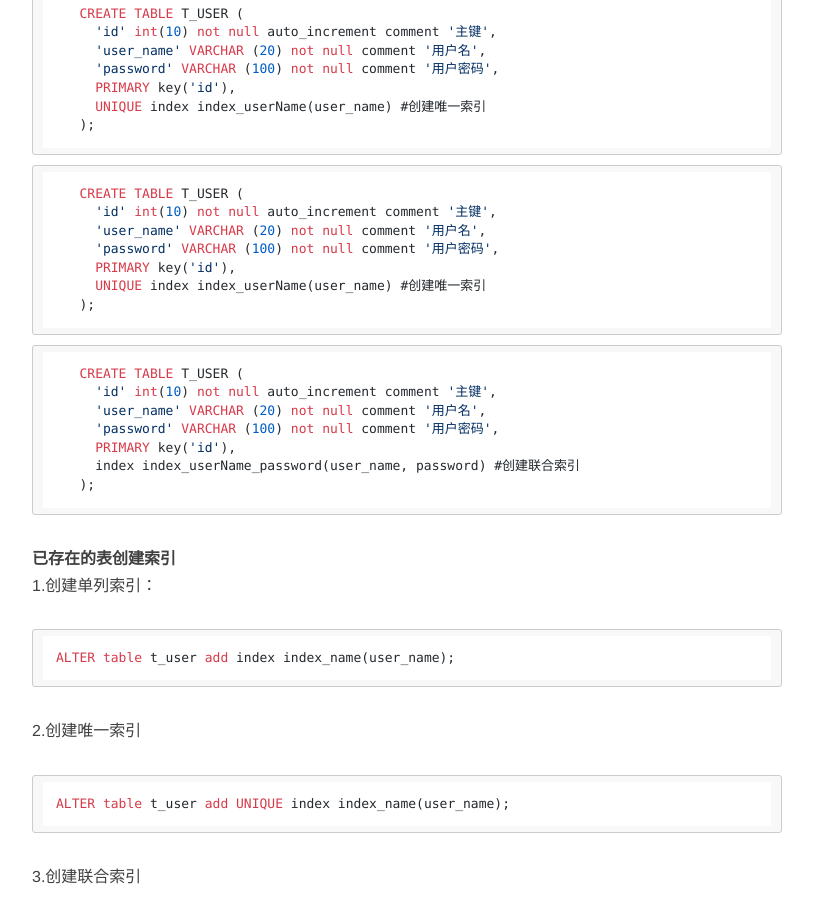
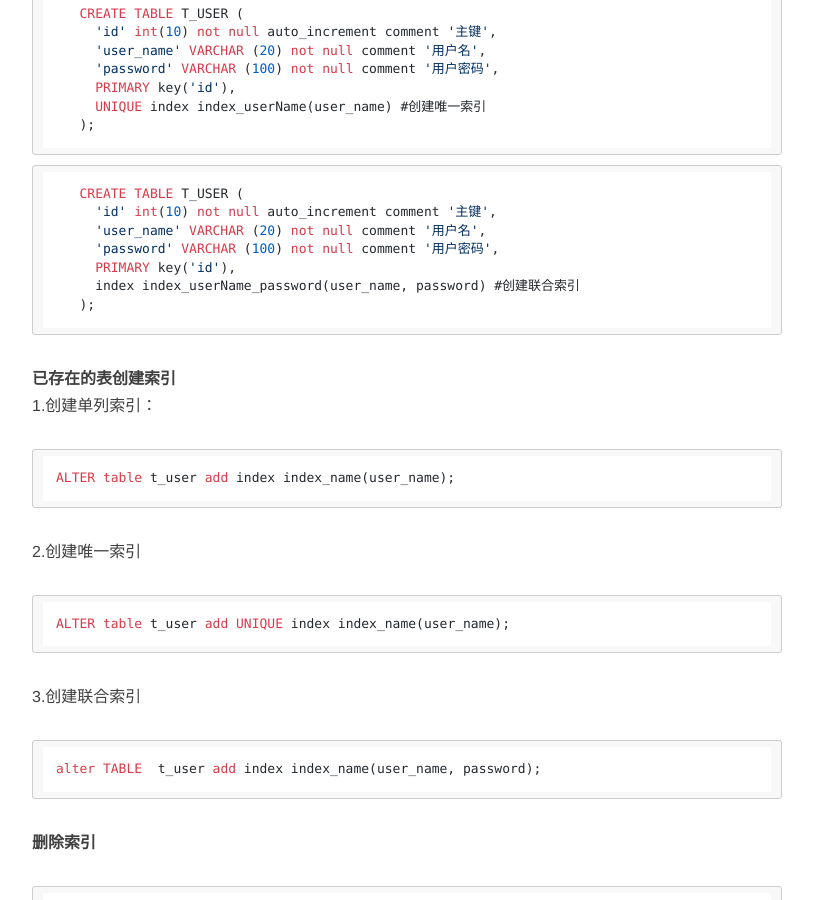
Before and after one commit to ZhouJianBoPro/ZhouJianBoPro.github.io, a Jekyll site: the page built from _posts/2018-05-22-mysql-index.md, in a window 1280 px wide and 900 px high, scrolled down 861 px. Shown: the whole window, without its empty margins (233-1046 px from the left). Built offline with Jekyll 4.4.1, drawn with Linux system fonts in a browser that asks for light colours; nearby versions of some CDN libraries; comment, search, counter and statistics services are not loaded.

Commit message:
defalut commit；

````diff
--- a/_posts/2018-05-22-mysql-index.md
+++ b/_posts/2018-05-22-mysql-index.md
@@ -12,7 +12,7 @@ description: mysql索引
 - 在数据插入及修改时效率较低（索引需要存储在mysql中）
 
 **建表时添加索引**
-```sql
+```html
 CREATE TABLE T_USER (
   'id' int(10) not null auto_increment comment '主键',
   'user_name' VARCHAR (20) not null comment '用户名',
@@ -21,7 +21,7 @@ CREATE TABLE T_USER (
   index(user_name) #创建单索引
 );
 ```
-```sql
+```html
    CREATE TABLE T_USER (
      'id' int(10) not null auto_increment comment '主键',
      'user_name' VARCHAR (20) not null comment '用户名',
@@ -30,16 +30,7 @@ CREATE TABLE T_USER (
      UNIQUE index index_userName(user_name) #创建唯一索引
    );
    ```
-   ```sql
-   CREATE TABLE T_USER (
-     'id' int(10) not null auto_increment comment '主键',
-     'user_name' VARCHAR (20) not null comment '用户名',
-     'password' VARCHAR (100) not null comment '用户密码',
-     PRIMARY key('id'),
-     UNIQUE index index_userName(user_name) #创建唯一索引
-   );
-   ```
-   ```sql
+   ```html
    CREATE TABLE T_USER (
      'id' int(10) not null auto_increment comment '主键',
      'user_name' VARCHAR (20) not null comment '用户名',
````
